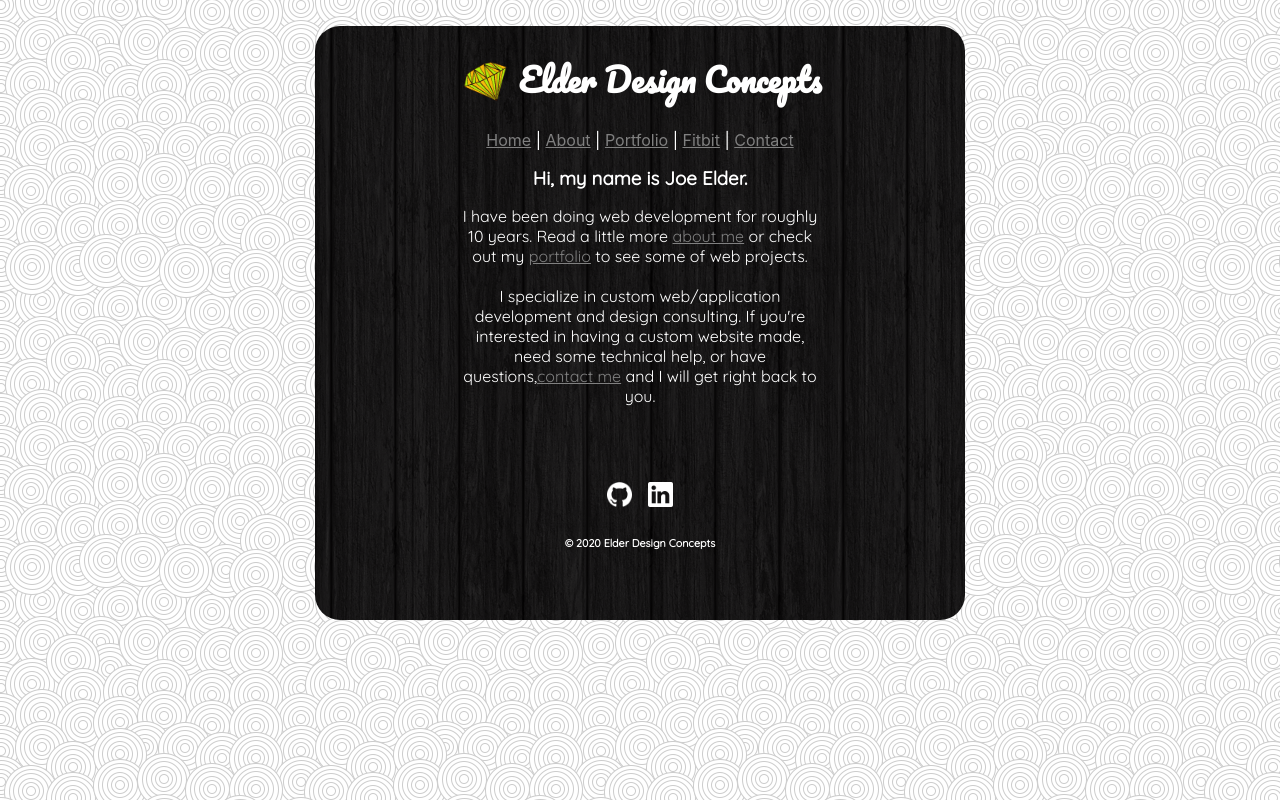
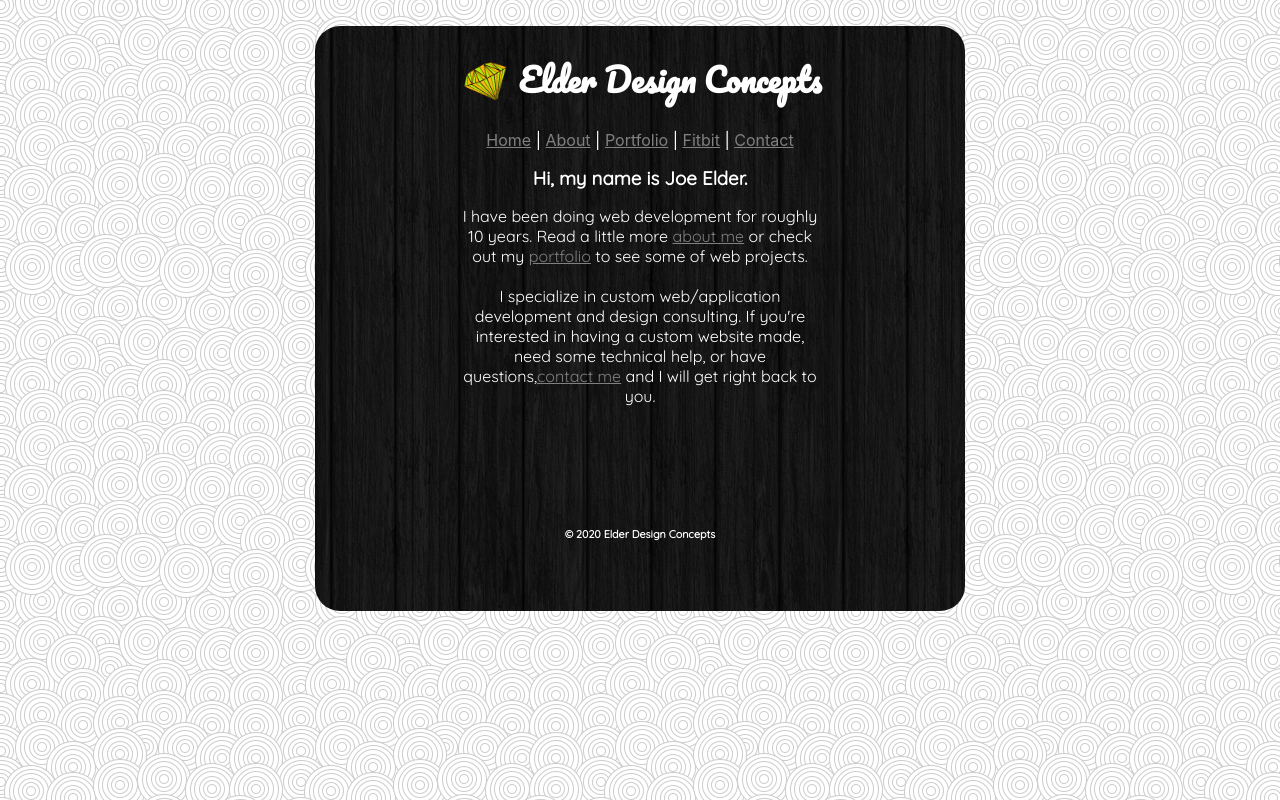
Before and after one commit to elderj/dev, a React (Create React App) app: page /#/ in a window 1280 px wide. Built offline with nearby package versions, Linux system fonts and the light colour scheme.

Commit message:
Removal of linkedin and github icons from footer

```diff
--- a/src/components/Footer.js
+++ b/src/components/Footer.js
@@ -2,17 +2,11 @@ import React, { Fragment } from "react";
 import "../styles/App.scss";
 import "../styles/font.css";
 
-import GitHubLogo from "../images/linkLogoImages/GitHub-Mark-Light-120px-plus.png";
-import LinkedInLogo from "../images/linkLogoImages/In-White-72.png";
+// import GitHubLogo from "../images/linkLogoImages/GitHub-Mark-Light-120px-plus.png";
+// import LinkedInLogo from "../images/linkLogoImages/In-White-72.png";
 
 const Footer = () => (
   <Fragment>
-    <a href="https://github.com/elderj">
-      <img className="linkLogoImage" alt="Github logo" src={GitHubLogo} />
-    </a>
-    <a href="https://www.linkedin.com/in/elderj/">
-      <img className="linkLogoImage" alt="LinkedIn logo" src={LinkedInLogo} />
-    </a>
 
     <br />
 
```
